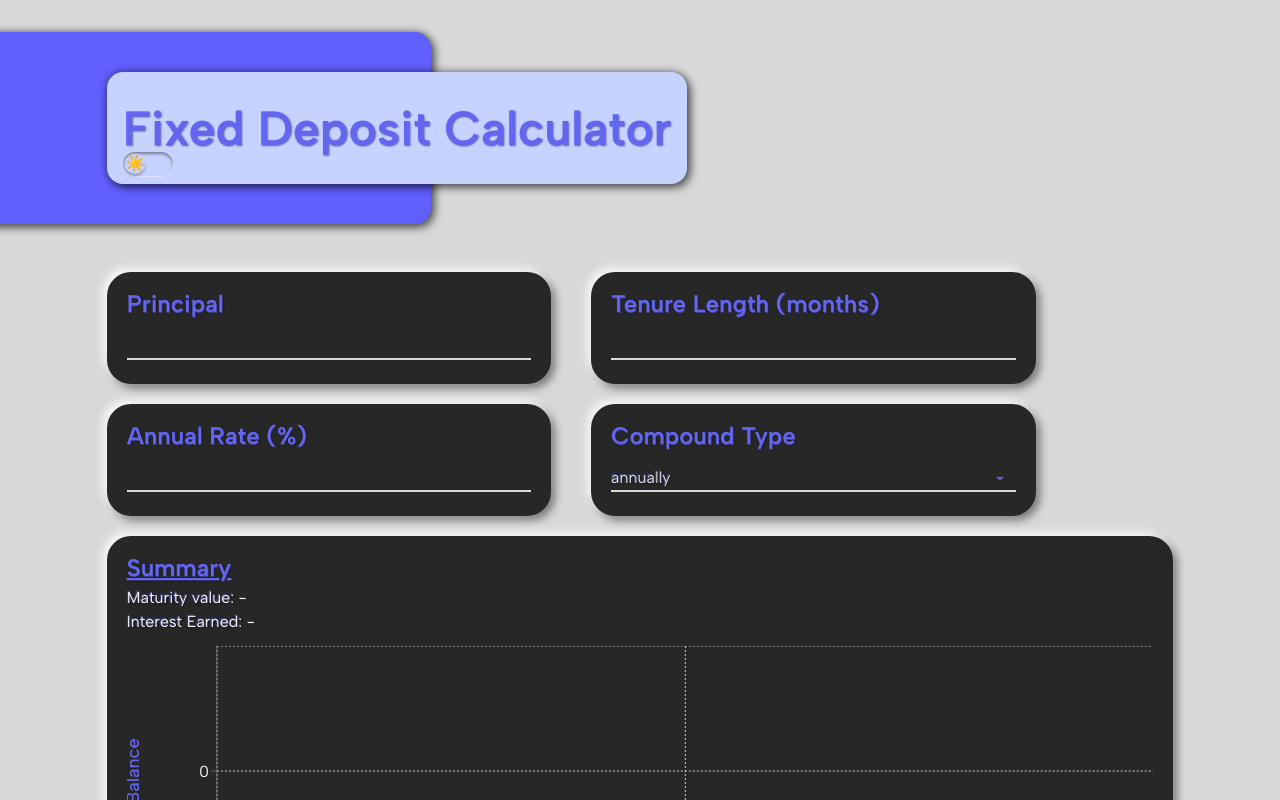
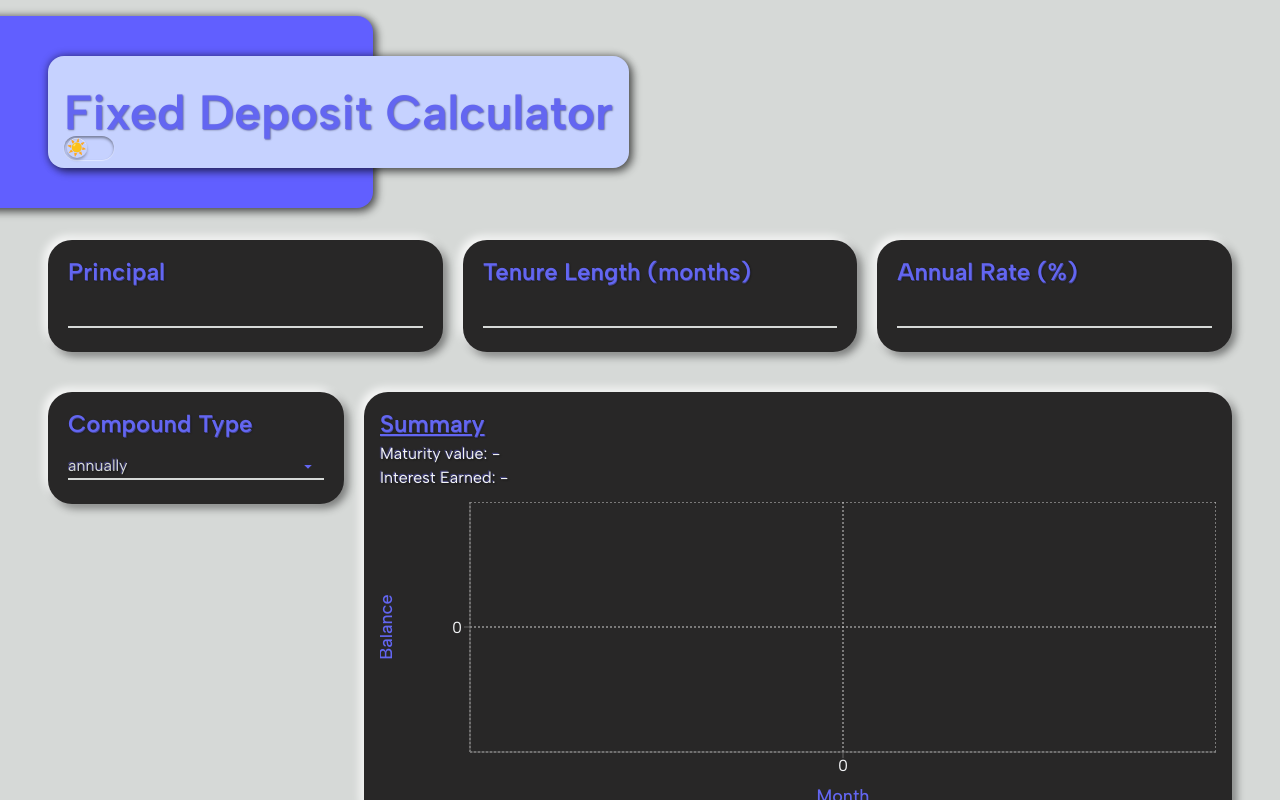
Before and after one commit to nevtay/fd-calculator, a Next.js app: page / in a window 1280 px wide. Shown: the top 800 px of the page. Built offline with nearby package versions, Linux system fonts and the light colour scheme.

Commit message:
feat: update layout and spacing

```diff
--- a/app/page.tsx
+++ b/app/page.tsx
@@ -4,8 +4,8 @@ import { ThemeToggle } from "@/components/Theme/ThemeToggle";
 export default function Home() {
   return (
     <>
-      <div className="m-auto mt-8 flex min-h-screen w-10/12 flex-col">
-        <div className="mb-12 inline-flex flex-row items-center justify-between max-md:flex max-md:flex-col max-md:gap-4">
+      <div className="m-auto mt-4 flex flex-col px-12 max-md:px-8">
+        <div className="mb-8 inline-flex flex-row items-center justify-between max-md:flex max-md:flex-col max-md:gap-4">
           <div className="w-12.5/12 relative left-[-20vw] h-auto rounded-2xl bg-indigo-500 py-10 shadow-[-0px_-0px_8px_var(--skeu-shadow),4px_4px_8px_var(--skeu-shadow)] text-shadow-[-2px_-2px_4px_var(--skeu-highlight),4px`1_4px_4px_var(--skeu-shadow)] max-md:left-[-15vw]">
             <div className="relative left-[20vw] rounded-2xl bg-indigo-200 px-4 py-8 shadow-[-0px_-0px_8px_var(--skeu-shadow),4px_4px_8px_var(--skeu-shadow)] max-md:left-[15vw]">
               <h1 className="w-fit text-5xl font-semibold text-(--color-indigo) text-shadow-[0.65px_0.60px_0.25px_var(--skeu-highlight-weak),1px_1px_2px_var(--skeu-shadow)] max-md:text-center">
--- a/components/Calculator.tsx
+++ b/components/Calculator.tsx
@@ -172,12 +172,10 @@ const Calculator = () => {
     formData.compoundType,
   ]);
 
-  console.log("interestEarned", interestEarned);
-
   return (
     <>
-      <form className="items-between flex flex-row flex-wrap gap-x-10 gap-y-5">
-        <div className="bg-input-container flex w-5/12 flex-col justify-between gap-3 rounded-3xl px-5 pt-3.5 pb-6 shadow-[-4px_-4px_8px_var(--skeu-highlight),4px_4px_8px_var(--skeu-shadow)] transition-[scale,box-shadow] duration-200 ease-in-out hover:scale-95 hover:shadow-[-2px_-2px_4px_var(--skeu-highlight),2px_2px_4px_var(--skeu-shadow)] max-md:w-12/12">
+      <form className="flex flex-row flex-wrap gap-x-5 gap-y-10">
+        <div className="bg-input-container flex w-4/12 flex-col justify-between gap-3 rounded-3xl px-5 pt-3.5 pb-6 shadow-[-4px_-4px_8px_var(--skeu-highlight),4px_4px_8px_var(--skeu-shadow)] transition-[scale,box-shadow] duration-200 ease-in-out hover:scale-95 hover:shadow-[-2px_-2px_4px_var(--skeu-highlight),2px_2px_4px_var(--skeu-shadow)] max-md:w-12/12">
           <label
             className="text-[24px] font-semibold text-(--color-indigo) text-shadow-[.6px_.60px_0.25px_var(--skeu-highlight-weak),1px_1px_2px_var(--skeu-shadow)]"
             htmlFor="principal"
@@ -198,7 +196,7 @@ const Calculator = () => {
             }}
           />
         </div>
-        <div className="bg-input-container flex w-5/12 flex-col justify-between gap-3 rounded-3xl px-5 pt-3.5 pb-6 shadow-[-4px_-4px_8px_var(--skeu-highlight),4px_4px_8px_var(--skeu-shadow)] transition-[scale,box-shadow] duration-200 ease-in-out hover:scale-95 hover:shadow-[-2px_-2px_4px_var(--skeu-highlight),2px_2px_4px_var(--skeu-shadow)] max-md:w-12/12">
+        <div className="bg-input-container flex w-4/12 flex-col justify-between gap-3 rounded-3xl px-5 pt-3.5 pb-6 shadow-[-4px_-4px_8px_var(--skeu-highlight),4px_4px_8px_var(--skeu-shadow)] transition-[scale,box-shadow] duration-200 ease-in-out hover:scale-95 hover:shadow-[-2px_-2px_4px_var(--skeu-highlight),2px_2px_4px_var(--skeu-shadow)] max-md:h-30 max-md:w-12/12">
           <label
             className="text-[24px] font-semibold text-(--color-indigo) text-shadow-[.6px_.60px_0.25px_var(--skeu-highlight-weak),1px_1px_2px_var(--skeu-shadow)]"
             htmlFor="tenureLength"
@@ -219,7 +217,7 @@ const Calculator = () => {
             }}
           />
         </div>
-        <div className="bg-input-container flex w-5/12 flex-col justify-between gap-3 rounded-3xl px-5 pt-3.5 pb-6 shadow-[-4px_-4px_8px_var(--skeu-highlight),4px_4px_8px_var(--skeu-shadow)] transition-[scale,box-shadow] duration-200 ease-in-out hover:scale-95 hover:shadow-[-2px_-2px_4px_var(--skeu-highlight),2px_2px_4px_var(--skeu-shadow)] max-md:w-12/12">
+        <div className="bg-input-container flex w-3/12 flex-col justify-between rounded-3xl px-5 pt-3.5 pb-6 shadow-[-4px_-4px_8px_var(--skeu-highlight),4px_4px_8px_var(--skeu-shadow)] transition-[scale,box-shadow] duration-200 ease-in-out hover:scale-95 hover:shadow-[-2px_-2px_4px_var(--skeu-highlight),2px_2px_4px_var(--skeu-shadow)] max-md:w-12/12 md:flex-1 lg:w-4/12">
           <label
             className="text-[24px] font-semibold text-(--color-indigo) text-shadow-[.6px_.60px_0.25px_var(--skeu-highlight-weak),1px_1px_2px_var(--skeu-shadow)]"
             htmlFor="annualRate"
@@ -240,7 +238,7 @@ const Calculator = () => {
             }}
           />
         </div>
-        <div className="bg-input-container flex w-5/12 flex-col justify-between gap-3 rounded-3xl px-5 pt-3.5 pb-6 shadow-[-4px_-4px_8px_var(--skeu-highlight),4px_4px_8px_var(--skeu-shadow)] transition-[scale,box-shadow] duration-200 ease-in-out hover:scale-95 hover:shadow-[-2px_-2px_4px_var(--skeu-highlight),2px_2px_4px_var(--skeu-shadow)] max-md:w-12/12">
+        <div className="bg-input-container flex w-3/12 flex-col justify-between gap-3 self-start rounded-3xl px-5 pt-3.5 pb-6 shadow-[-4px_-4px_8px_var(--skeu-highlight),4px_4px_8px_var(--skeu-shadow)] transition-[scale,box-shadow] duration-200 ease-in-out hover:scale-95 hover:shadow-[-2px_-2px_4px_var(--skeu-highlight),2px_2px_4px_var(--skeu-shadow)] max-md:w-12/12">
           <label
             className="text-[24px] font-semibold text-(--color-indigo) text-shadow-[.6px_.60px_0.25px_var(--skeu-highlight-weak),1px_1px_2px_var(--skeu-shadow)]"
             htmlFor="compoundType"
@@ -277,7 +275,7 @@ const Calculator = () => {
             </svg>
           </div>
         </div>
-        <div className="bg-input-container flex w-12/12 flex-col justify-evenly gap-3 rounded-3xl px-5 pt-3.5 pb-6 shadow-[-4px_-4px_8px_var(--skeu-highlight),4px_4px_8px_var(--skeu-shadow)] transition-[scale,box-shadow] max-md:w-12/12">
+        <div className="bg-input-container flex flex-1 flex-col justify-evenly gap-3 rounded-3xl px-4 pt-3.5 pb-6 shadow-[-4px_-4px_8px_var(--skeu-highlight),4px_4px_8px_var(--skeu-shadow)] transition-[scale,box-shadow] max-md:w-12/12">
           <div className="min-w-12/12 text-(--color-body-text) text-shadow-[-1px_-1px_1px_var(--skeu-highlight-weak),1px_1px_2px_var(--skeu-shadow)]">
             <h1 className="text-[24px] font-semibold text-(--color-indigo) text-shadow-[.6px_.60px_0.25px_var(--skeu-highlight-weak),1px_1px_2px_var(--skeu-shadow)]">
               <u>Summary</u>
@@ -293,7 +291,7 @@ const Calculator = () => {
         </div>
         <div className="m-auto mb-8 flex w-12/12">
           <button
-            className="bg-input-container m-auto h-fit w-auto cursor-pointer rounded-2xl px-6 py-2 text-(--color-body-text) shadow-[-0px_-0px_4px_var(--skeu-shadow),4px_4px_4px_var(--skeu-shadow)] text-shadow-[.6px_.60px_0.25px_var(--skeu-highlight-weak),1px_1px_2px_var(--skeu-shadow)] hover:scale-90 md:ml-auto"
+            className="bg-input-container m-auto h-fit w-auto cursor-pointer rounded-2xl px-6 py-2 text-(--color-body-text) shadow-[-0px_-0px_4px_var(--skeu-shadow),4px_4px_4px_var(--skeu-shadow)] text-shadow-[.6px_.60px_0.25px_var(--skeu-highlight-weak),1px_1px_2px_var(--skeu-shadow)] hover:scale-90 sm:mb-5 md:mb-0 md:ml-auto"
             type="reset"
             name="Reset"
             onClick={handleReset}
```
